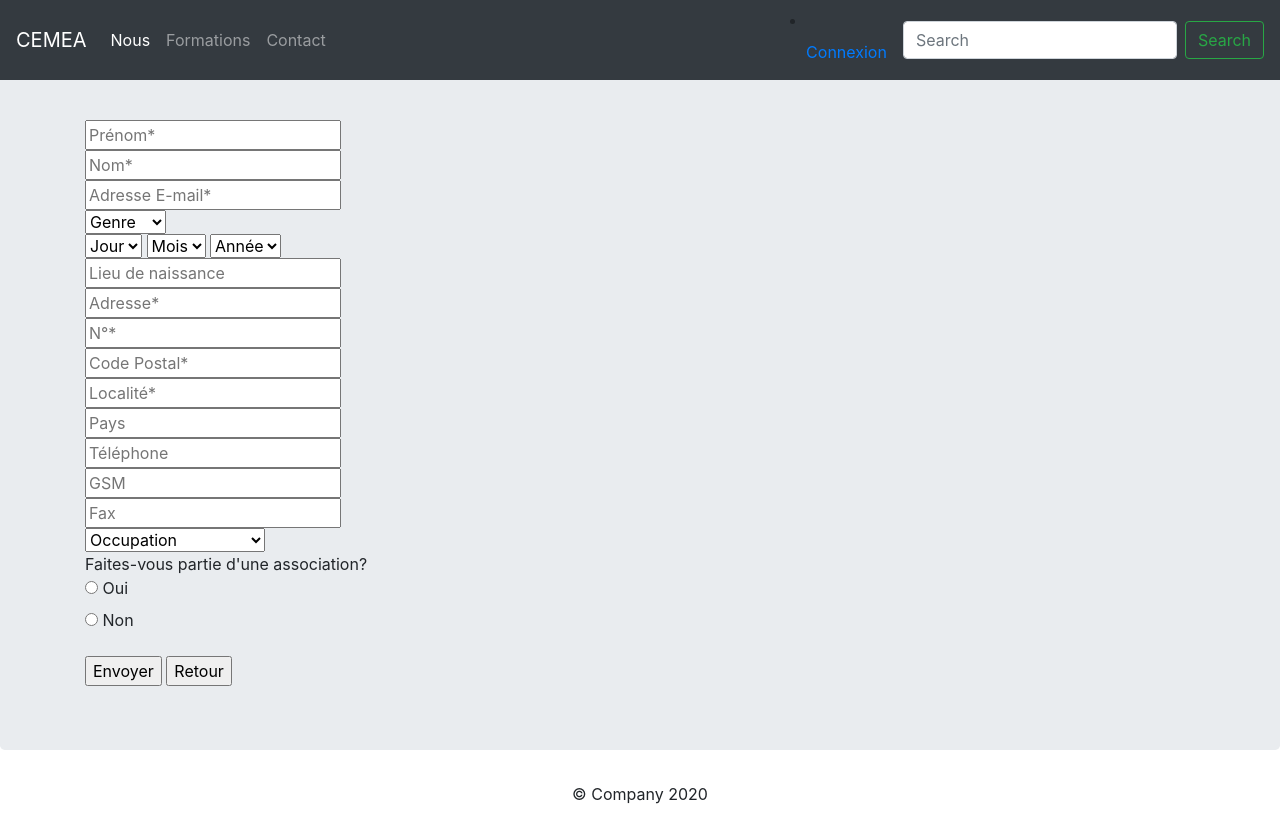
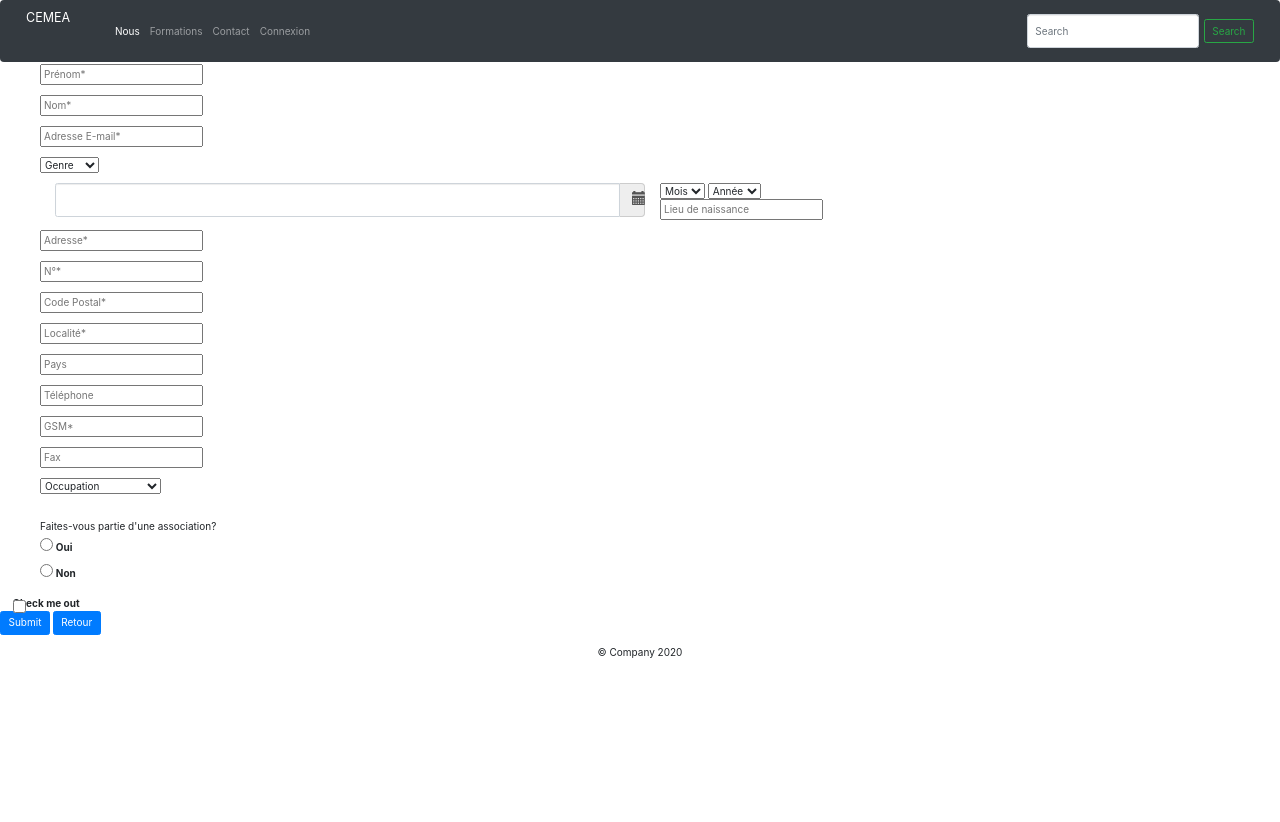
Before and after one commit to CappelleJess/CEMEA, a CodeIgniter app: a page that uses application/views/templates/header.php in a window 1280 px wide. After the commit the page ends 658 px from the top, so only its background shows below. Run offline with CodeIgniter, Linux system fonts and the light colour scheme; some libraries are stand-ins or nearby versions.

Commit message:
datepicker
complete fail

```diff
--- a/application/views/pages/inscription.php
+++ b/application/views/pages/inscription.php
@@ -25,17 +25,14 @@
 
                 if(empty($prénom)){
                     $valid = false;
-                    $err_prénom = "Veuillez renseigner ce champs!";
                 }
 
                 if(empty($nom)){
                     $valid = false;
-                    $err_nom = "Veuillez renseigner ce champs!";
                 }
 
                 if(empty($email)){
                     $valid = false;
-                    $err_email = "Veuillez renseigner ce champs!";
                 }
 
                 if(empty($genre)){
@@ -44,17 +41,14 @@
 
                 if($jour <= 0 || $jour < 31){
                     $valid = false;
-                    $err_jour = "Veuillez renseigner ce champs!";
                 }
 
                 if($mois <= 0 || $mois < 12){
                     $valid = false;
-                    $err_mois = "Veuillez renseigner ce champs!";
                 }
 
                 if($annee <= 1960 || $annee < 2002){
                     $valid = false;
-                    $err_annee = "Veuillez renseigner ce champs!";
                 }
 
                 if(!checkdate($mois, $jour, $annee)){
@@ -68,27 +62,21 @@
 
                 if(in_array($lieu_naissance, $verif_lieu)){
                     $valid = false;
-                    $err_lieu = "Veuillez renseigner ce champs!";
-                    }
+                }
                 if(empty($adresse)){
                     $valid = false;
-                    $err_adresse = "Veuillez renseigner ce champs!";
                 }
                 if(empty($numero)){
                     $valid = false;
-                    $err_numero = "Veuillez renseigner ce champs!";
                 }
                 if(empty($code_postal)){
                     $valid = false;
-                    $err_code_postal = "Veuillez renseigner ce champs!";
                 }
                 if(empty($localite)){
                     $valid = false;
-                    $err_localite = "Veuillez renseigner ce champs!";
                 }
                 if(empty($pays)){
                     $valid = false;
-                    $err_pays = "Veuillez renseigner ce champs!";
                 }
                 if(empty($telephone)){
                     $valid = false;
@@ -120,67 +108,53 @@
 <!DOCTYPE html>
 <html>
     <head>
+        <meta name="viewport" content="width=device-width, initial-scale=1">
+        <link rel="stylesheet" href="bootstrap/css/bootstrap.min.css">
+        <link rel="stylesheet" href="https://maxcdn.bootstrapcdn.com/bootstrap/3.3.7/css/bootstrap.min.css">
+        <link rel="stylesheet" href="https://cdnjs.cloudflare.com/ajax/libs/bootstrap-datetimepicker/4.17.47/css/bootstrap-datetimepicker.min.css">
+        <script src="https://ajax.googleapis.com/ajax/libs/jquery/3.4.1/jquery.min.js"></script>
+        <script src="https://maxcdn.bootstrapcdn.com/bootstrap/3.4.1/js/bootstrap.min.js"></script>
+        <script src="https://cdnjs.cloudflare.com/ajax/libs/moment.js/2.24.0/moment.min.js"></script>
+        <script src="https://cdnjs.cloudflare.com/ajax/libs/bootstrap-datetimepicker/4.17.47/js/bootstrap-datetimepicker.min.js"></script>
     </head>
         <body>
-             <main role="main">
-                <div class="jumbotron">
-                    <div class="container">
         <form method="post">
-            <section>
-                <div>
-                    <?php
-                        if(isset($err_prénom)){
-                            echo $err_prénom;
-                        }
-                    ?>
-                    <input type="text" name="prénom" placeholder="Prénom*">
+            <fieldset>
+                <legend>S'inscrire à une formation</legend>
+                <ul>
+                <div class="form-group">
+                    <input type="text" name="prénom" placeholder="Prénom*" required>
                 </div>
-                <div>
-                    <?php
-                        if(isset($err_nom)){
-                            echo $err_nom;
-                        }
-                    ?>
-                    <input type="text" name="nom" placeholder="Nom*">
+                <div class="form-group">
+                    <input type="text" name="nom" placeholder="Nom*" required>
                 </div>
-                <div>
-                    <?php
-                        if(isset($err_email)){
-                            echo $err_email;
-                        }
-                    ?>
-                    <input type="text" name="email" placeholder="Adresse E-mail*">
+                <div class="form-group">
+                    <input type="text" name="email" placeholder="Adresse E-mail*" required>
                 </div>
-                <div>
-                    <?php
-                        if(isset($err_genre)){
-                            echo $err_genre;
-                        }
-                    ?>
-                    <select name="genre">
-                        <option style="display:none;" selected>Genre</option>
+                <div class="form-group">
+                    <select name="genre" required>
+                        <option style="display:none;">Genre</option>
                         <option value="2">Femme</option>
                         <option value="3">Homme</option>
                         <option value="4">Autre</option>
                     </select>
                 </div>
-                <div>
-                    <?php
-                        if(isset($err_date)){
-                            echo $err_date;
-                        }
-                    ?>
-                    <select name="jour">
-                        <?php
-                            for($i = 1; $i<= 31; $i++){
-                        ?>
-                        <option style="display:none;" selected>Jour</option>
-                        <option value="Jour; <?= $i ?>"><?= $i ?></option>
-                        <?php
-                            }
-                        ?>
-                    </select>
-                    <select name="mois">
+                <section class="col-sm-6">
+                    <div class="form-group">
+                        <div class="input-group date" data-provide="datepicker">
+                            <input type="text" class="form-control">
+                            <span class="input-group-addon">
+                                <span class="glyphicon glyphicon-calendar"></span>
+                            </span>
+                        </div>
+                    </div>
+                </section>
+                <script type="text/javascript">
+                    $(function(){
+                        $('.datepicker').datepicker();
+                    });
+                </script>
+                    <select name="mois" required>
                         <?php
                             for($i = 1; $i<= 12; $i++){
                         ?>
@@ -190,7 +164,7 @@
                             }
                         ?>
                     </select>
-                    <select name="annee">
+                    <select name="annee" required>
                         <?php
                             for($i = 1960; $i<= 2002; $i++){
                         ?>
@@ -201,7 +175,7 @@
                         ?>
                     </select>
                 </div>
-                <div>
+                <div class="form-group">
                     <?php
                         if(isset($err_lieu)){
                             echo $err_lieu;
@@ -209,47 +183,47 @@
                     ?>
                     <input type="text" name="lieu_naissance" placeholder="Lieu de naissance">
                 </div>
-                <div>
+                <div class="form-group">
                     <?php
                         if(isset($err_adresse)){
                             echo $err_adresse;
                         }
                     ?>
-                    <input type="text" name="adresse" placeholder="Adresse*">
+                    <input type="text" name="adresse" placeholder="Adresse*" required>
                 </div>
-                <div>
+                <div class="form-group">
                     <?php
                         if(isset($err_numero)){
                             echo $err_numero;
                         }
                     ?>
-                    <input type="text" name="numero" placeholder="N°*">
+                    <input type="text" name="numero" placeholder="N°*" required>
                 </div>
-                <div>
+                <div class="form-group">
                     <?php
                         if(isset($err_code_postal)){
                             echo $err_code_postal;
                         }
                     ?>
-                    <input type="text" name="code_postal" placeholder="Code Postal*">
+                    <input type="text" name="code_postal" placeholder="Code Postal*" required>
                 </div>
-                <div>
+                <div class="form-group">
                     <?php
                         if(isset($err_localite)){
                             echo $err_localite;
                         }
                     ?>
-                    <input type="text" name="localite" placeholder="Localité*">
+                    <input type="text" name="localite" placeholder="Localité*" required>
                 </div>
-                <div>
+                <div class="form-group">
                     <?php
                         if(isset($err_pays)){
                             echo $err_pays;
                         }
                     ?>
-                    <input type="text" name="pays" placeholder="Pays">
+                    <input type="text" name="pays" placeholder="Pays" required>
                 </div>
-                <div>
+                <div class="form-group">
                     <?php
                         if(isset($err_telephone)){
                             echo $err_telephone;
@@ -257,15 +231,15 @@
                     ?>
                     <input type="text" name="telephone" placeholder="Téléphone">
                 </div>
-                <div>
+                <div class="form-group">
                     <?php
                         if(isset($err_gsm)){
                             echo $err_gsm;
                         }
                     ?>
-                    <input type="text" name="gsm" placeholder="GSM">
+                    <input type="text" name="gsm" placeholder="GSM*" required>
                 </div>
-                <div>
+                <div class="form-group">
                     <?php
                         if(isset($err_fax)){
                             echo $err_fax;
@@ -273,36 +247,46 @@
                     ?>
                     <input type="text" name="fax" placeholder="Fax">
                 </div>
-                <div>
+                <div class="form-group">
                     <?php
                         if(isset($err_occupation)){
                             echo $err_occupation;
                         }
                     ?>
 
-                    <select name="occupation" id="occupation">
+                    <select name="occupation" id="occupation" required>
                         <option style="display:none;" selected="">Occupation</option>
                         <option value="2">Etudiant</option>
                         <option value="3">Travailleur</option>
                         <option value="4">Demandeur d'emploi</option>
                     </select>
-                </div>
-                    <?php
-                        if(isset($err_assoc)){
-                            echo $err_assoc;
-                        }
-                    ?>
+                </div><br>
+                <div class="form-group">
                     <p>Faites-vous partie d'une association?<br>
                     <input type="radio" id="oui" name="assoc "value="1">
                         <label for="oui">Oui</label><br>
                     <input type="radio" id="non" name="assoc "value="2">
                         <label for="non">Non</label><br></p>
-            </section>
-            <input type="submit" name="inscription" value="Envoyer">
-            <input type="button" onclick="history.back()" value="Retour">
+                </div>
+                </ul>
+            </fieldset>
+            <div class="form-check">
+                <input type="checkbox" class="form-check-input" id="exampleCheck1">
+                <label class="form-check-label" for="exampleCheck1">Check me out</label>
+            </div>
+                <button type="submit" class="btn btn-primary">Submit</button>
+                <button type="submit" onclick="history.back()" class="btn btn-primary">Retour</button>
         </form>
     </div>
 </div>
 </main>
     </body>
 </html>
+
+
+
+<!-- régime alimentaire
+covoiturage
+facture
+adresse de facture
+centres d'intérets -->
--- /dev/null
+++ b/application/views/pages/script.js
@@ -0,0 +1 @@
+$('.datepicker').datepicker();
--- /dev/null
+++ b/application/views/pages/styles.css
@@ -0,0 +1,4 @@
+ul {
+  list-style: none;
+  position: relative;
+}
--- a/application/views/templates/header.php
+++ b/application/views/templates/header.php
@@ -35,10 +35,10 @@
          	    				<li class="nav-item">
             						<a class="nav-link" href="contact">Contact</a>
           						</li>
+                      <li class="nav-item">
+                        <a class="nav-link" href="signinup">Connexion</a>
+                      </li>
          					</ul>
-                  <li class="nav-item">
-                        <a class="nav-link" href="signinup">Connexion</a>
-                  </li>
         				<form class="form-inline my-2 my-lg-0 pull-right">
           					<input class="form-control mr-sm-2" type="text" placeholder="Search" aria-label="Search">
           					<button class="btn btn-outline-success my-2 my-sm-0" type="submit" >Search</button>
--- /dev/null
+++ b/assets/css/styles.css
@@ -0,0 +1,4 @@
+ul {
+  list-style: none;
+  position: relative;
+}
```
Also changed, not shown: application/views/pages/inscription2.php (added, +13 -0 lines).
